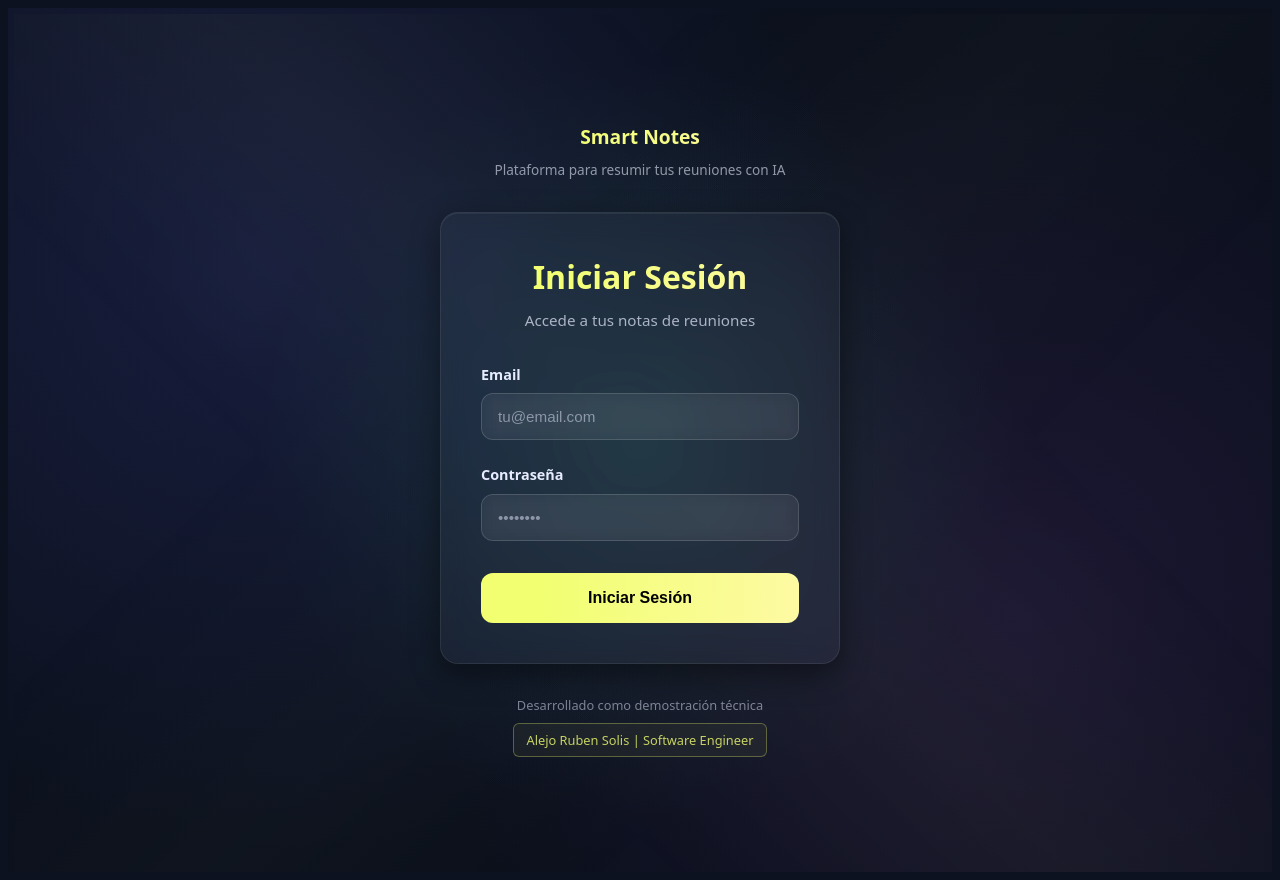
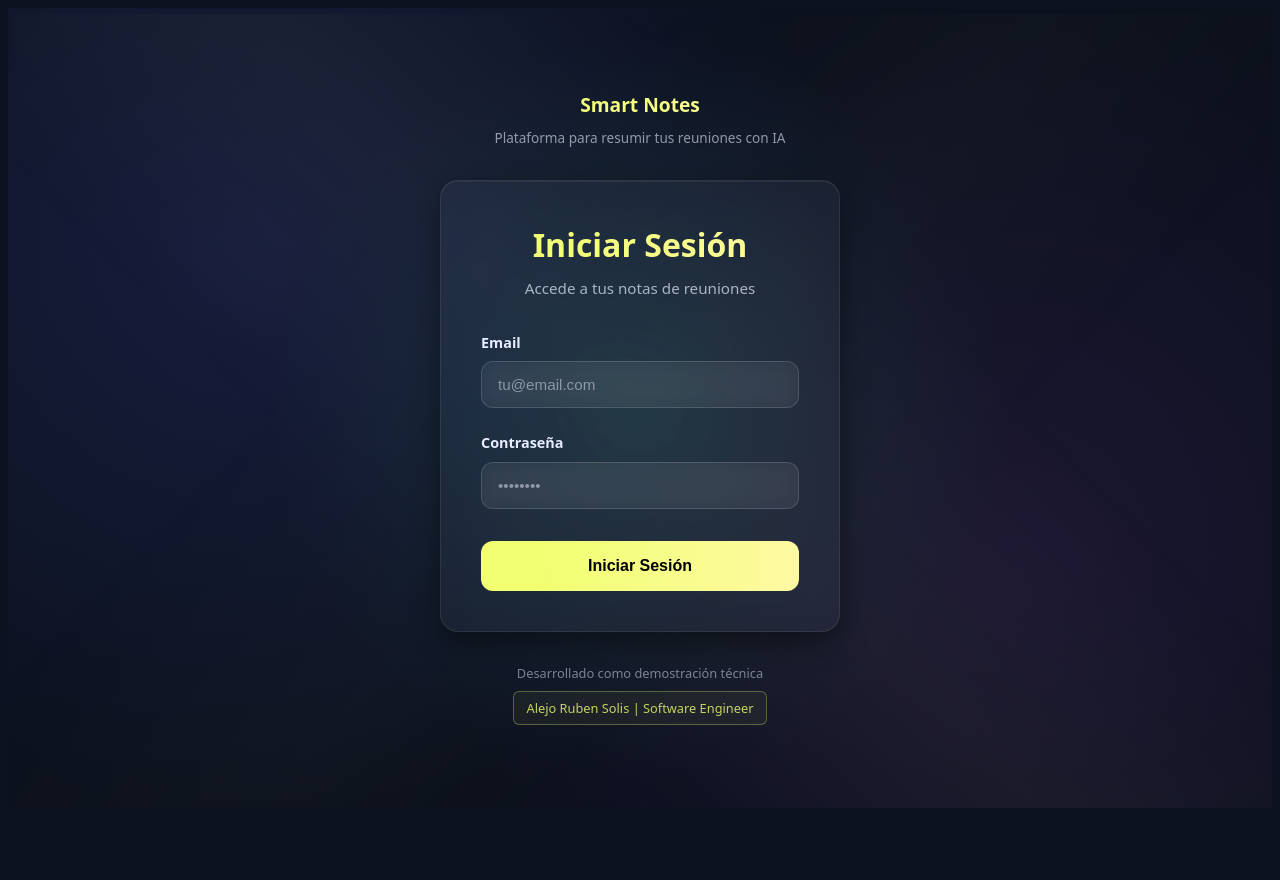
Before and after one commit to ojeelafriend/meeting-notes-ai, a React (Vite) app in the folder client/: page /login in a window 1280 px wide. After the commit the page ends 816 px from the top, so only its background shows below. Built offline with nearby package versions, Linux system fonts and the light colour scheme.

Commit message:
update styles login css

```diff
--- a/client/src/styles/login.css
+++ b/client/src/styles/login.css
@@ -5,7 +5,6 @@
   flex-direction: column;
   align-items: center;
   justify-content: center;
-  padding: 2rem 1rem;
   position: relative;
   background: radial-gradient(
       circle at 20% 30%,
```
